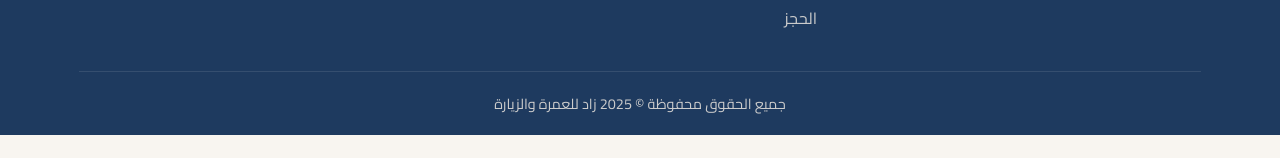
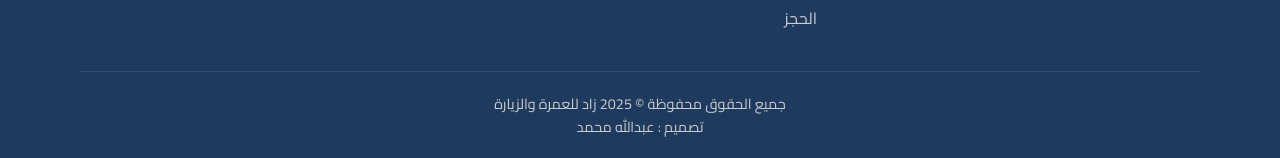
Before and after one commit to abdallh5905/zadumrah, a plain HTML site: page index.html in a window 1280 px wide. Shown: the part 7207-7365 px from the top of the page. Before the commit the page ends 7342 px from the top, so only its background shows below. Drawn offline with Linux system fonts and the light colour scheme.

Commit message:
Update index.html

```diff
--- a/index.html
+++ b/index.html
@@ -1877,6 +1877,7 @@
 
             <div class="copyright">
                 <p>جميع الحقوق محفوظة &copy; 2025 زاد للعمرة والزيارة</p>
+                                <p> تصميم : عبدالله محمد</p>
             </div>
         </div>
     </footer>
```
